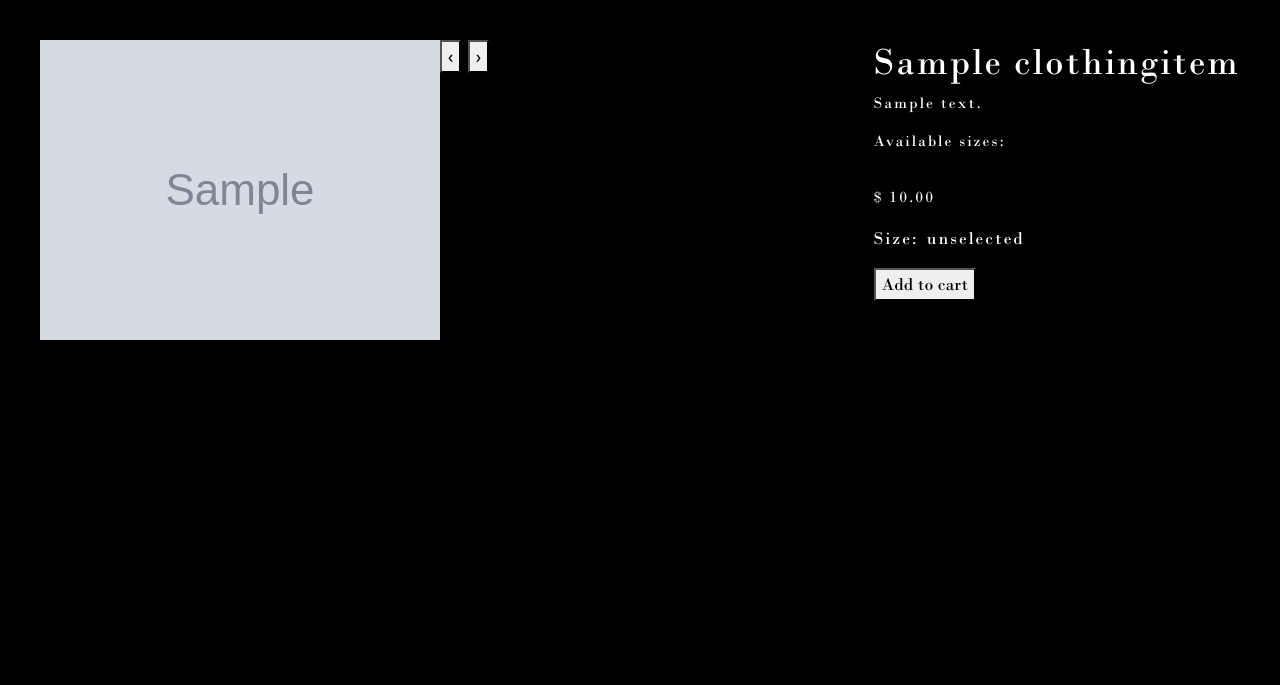
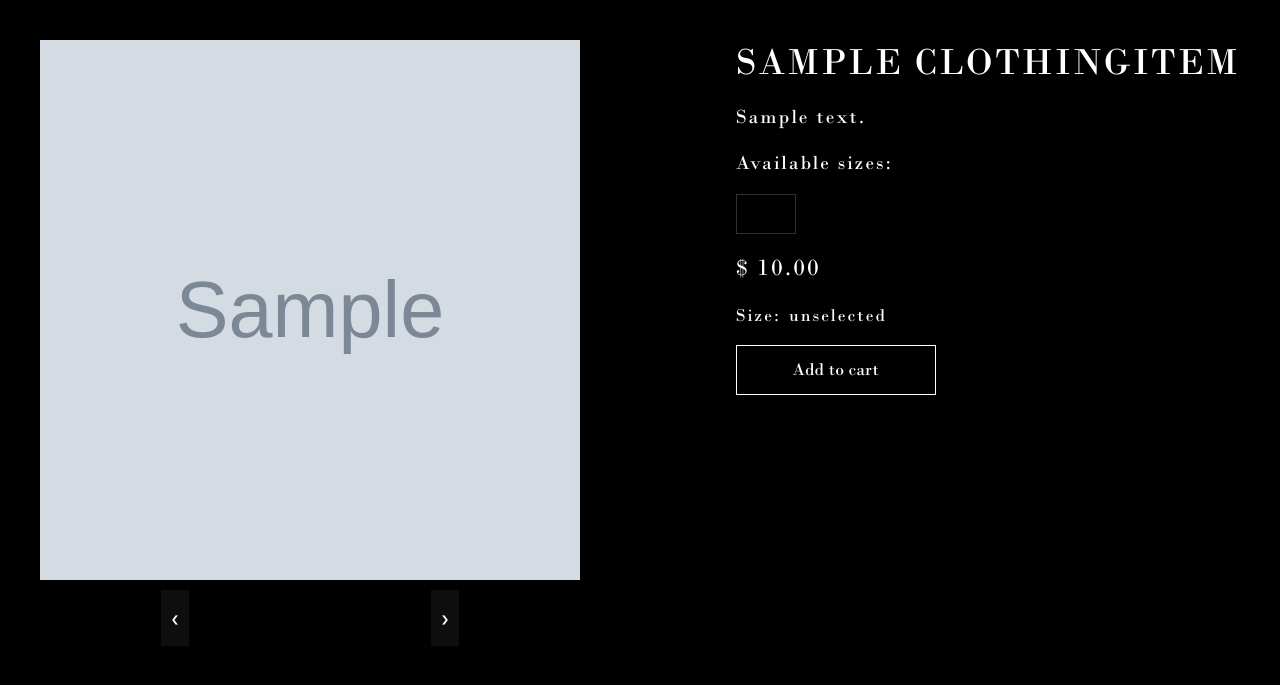
Before and after one commit to Basado0/django_onlineshop, a Django app: a page that uses onlineshop/main/templates/main/base.html in a window 1280 px wide. Shown: the part 70-755 px from the top of the page. Run offline with Django 5.2, Linux system fonts and the light colour scheme; tables that the repository leaves empty hold one stand-in row (values such as "Sample post"); grey boxes marked "Sample" are stand-in pictures; some libraries are stand-ins or nearby versions.

Commit message:
поправил list и detail html + стилизовал чуть-чуть

```diff
--- a/onlineshop/main/static/css/base.css
+++ b/onlineshop/main/static/css/base.css
@@ -241,4 +241,106 @@ input[type="number"]::-webkit-outer-spin-button{
 
 .card-info{
     padding-top: 15px;
+    color: #fff;
 }
+
+.detail-img {
+    position: relative;
+    display: flex;
+    flex-direction: column;
+    gap: 10px;
+    justify-content: center;
+}
+
+.detail-image {
+    width: 540px;
+    height: 540px;
+}
+
+.detail-image img{
+    width: 100%;
+    height: 100%;
+    object-fit: cover;
+}
+
+.image-nav {
+    display: flex;
+    justify-content: space-around;
+}
+
+.prev-btn, .next-btn {
+    background-color: #0e0e0e;
+    border: none;
+    cursor: pointer;
+    font-size: 24px;
+    padding: 10px;
+    color: #fff;
+
+}
+
+.detail-description {
+    margin-left: 40px;
+}
+
+.item-desc p {
+    font-size: 20px;
+}
+
+.available-sizes{
+    font-size: 20px;
+}
+
+.sizes-list {
+    padding: 0;
+}
+
+.size-name {
+    width: 60px;
+    height: 40px;
+    background-color: #000;
+    border: 1px solid #323232;
+    transition: all .3s ease;
+    color: #fff;
+}
+
+.price {
+    font-size: 24px;
+}
+
+.detail-price {
+    font-size: 24px;
+}
+
+.default-btn {
+    width: 200px;
+    height: 50px;
+    display: flex;
+    justify-content: center;
+    align-items: center;
+    border: 1px solid #fff;
+    background-color: #000;
+    color: #fff;
+}
+
+.default-btn:hover{
+    opacity: 0.7;
+    transition: all .4s ease;
+}
+
+.detail-selected{
+    border: 1px solid #fff;
+}
+
+.card-on-catalog:hover{
+    opacity: 1;
+}
+
+.card-on-catalog:hover .product-image {
+    transition: all .1s ease;
+    border: 3px solid var(--gold);
+}
+
+.card-on-catalog:hover .card-info{
+    transition: all .4s ease;
+    color: #ccaf6b;
+}
--- a/onlineshop/main/templates/main/base.html
+++ b/onlineshop/main/templates/main/base.html
@@ -11,9 +11,9 @@
 </head>
 <body>
     <header class="header sticky-top d-flex align-items-center">
-        <div class="header-logo">
+        <a class="header-logo" href="{% url 'main:catalog' %}">
             <img src="{% static 'img/rev.png' %}" alt="">
-        </div>
+        </a>
             {% comment %}<div class="search">
             <form action="" id="search-form" class="search_form d-flex" style="display:none;">
                 <input type="text" name="q" class="form_input" placeholder="Search">
--- a/onlineshop/main/templates/main/product/detail.html
+++ b/onlineshop/main/templates/main/product/detail.html
@@ -6,7 +6,9 @@
     <div class="detail-product d-flex justify-content-between">
         <div class="detail-img d-flex justify-content-center">
             {% for image in clothing_item.images.all %}
-                <img src="{{image.image.url}}" style="display: none;" alt="{{clothing_item.name}}" class="detail-image" data-index="{forloop.counter0}">
+                <div class="detail-image" style="display: none;" data-index="{forloop.counter0}">
+                    <img src="{{image.image.url}}" alt="{{clothing_item.name}}" >
+                </div>
             {% endfor %}
             <div class="image-nav">
                 <button class="prev-btn">&lsaquo;</button>
@@ -14,10 +16,12 @@
             </div>
         </div>
         <div class="detail-description">
-            <h2>{{clothing_item.name}}</h2>
-            <h3 class="item-desc">{{clothing_item.description|linebreaks}}</h3>
+            <h2 class="text-uppercase">{{clothing_item.name}}</h2>
+            <div class="item-desc">
+                <p>{{clothing_item.description|linebreaks}}</p>
+            </div>
             <div class="sizes">
-                <p>Available sizes:
+                <p><p class="available-sizes">Available sizes:</p>
                     <ul class="sizes-list d-flex gap-3">
                         {% for item_size in available_sizes  %}
                             <li class="size-name d-flex justify-content-center align-items-center" data-size="{{item_size.size.name}}">
--- a/onlineshop/main/templates/main/product/list.html
+++ b/onlineshop/main/templates/main/product/list.html
@@ -34,6 +34,7 @@
         <div class="product-list">
             <div class="card-container d-flex flex-wrap">
                 {% for item in clothing_items %}
+                    <a href="{% url 'main:clothing_item_detail' item.slug %}" class="card-on-catalog">
                         <div class="card">
                             {% if item.image %}
                                 <img src="{{item.image.url}}" alt="{{item.name}}" class="product-image">
@@ -43,6 +44,7 @@
                                 <p>${{item.get_price_with_discount}}</p>
                             </div>
                         </div>
+                    </a>
                 {% empty %}
                     <p>No products.</p>
                 {% endfor %}
```
Also changed, not shown: onlineshop/media/products/2025/05/03/-Exgym5pqikvK8m8t1nKA7yo5RqtI32lpzJuMWG9ENjDUFOQQrJAyKbSOqSoFOX1pn85_E6VFzSF.jpg (added), onlineshop/media/products/2025/05/03/5ZXbrxQG76yhBw7sZR-RtwbUb_QRY3eiOx1lCmRdeteV8PbhrS7vR8B0gfpFwGgBbaur_GWc9iM4.jpg (added), onlineshop/media/products/2025/05/03/6NmKYyp7OP5hg2PLoeAczyVQOXdWEbO55mSXtJlmZh2zaWDkPxljpj-Rtm_l6C1UIev2_irIXWwM.jpg (added), onlineshop/media/products/2025/05/03/CeBM-qWap_v97YzlRycJ_JHaIbbLkp_DajbkyEX75MkRlG5Qain6cTeyWF2GM7VcXE2V_CNioD6B.jpg (added), onlineshop/media/products/2025/05/03/FZHI2ddSQLuomT3D_DxTMIv3M0lcTvb_9xrtPlHD9PX0GvTksAsLy_8t_MN6tn1L979o_74iHHkr.jpg (added), onlineshop/media/products/2025/05/03/FZHI2ddSQLuomT3D_DxTMIv3M0lcTvb_9xrtPlHD9PX0GvTksAsLy_8t_MN6tn1L979o_cpQFoWD.jpg (added), onlineshop/media/products/2025/05/03/LoMp0Xqc4tyCq9ghG6fwDCB_orvIDX_zEK5-w52IgXkklf4l3OfSoCB1whqWMuGUvQc7_feHphIV.jpg (added), onlineshop/media/products/2025/05/03/Uw6Mv_y0vQVNN38wvOR39oQDUaUzlCbHeLmdchjQH_ihVwpIdvShRJ_ufiTDCmY8dwFi_wTNDGit.jpg (added), onlineshop/media/products/2025/05/03/VGh3lT8uGKM0MVlvgFL7z-_pCIjrPhQ6rqpdV2j8aCjkWXOJEuSDoToNgizfJJevOont_PgfzhSJ.jpg (added), onlineshop/media/products/2025/05/03/VGh3lT8uGKM0MVlvgFL7z-_pCIjrPhQ6rqpdV2j8aCjkWXOJEuSDoToNgizfJJevOont_WGryAEw.jpg (added), onlineshop/media/products/2025/05/03/XwC1hoHInRvmmeoQJHdl-BTUG8rC-398mfJc8Op8I4o74yZKnWMlTYMMr_f74njaPmIp_QSkhRVB.jpg (added), onlineshop/media/products/2025/05/03/a_kYjaLQ0-J4vHSA4PFJ06DVufq9c0cHahX4XggSS1-hk5mnN-rxAunqkPry3C3OB2VN_QPqRbPl.jpg (added), onlineshop/media/products/2025/05/03/lJmICgB_tCx15rgX0JiguyISwq0SPMCqyXR4n5YEiWz3SYFm2gl5p7j8FFPvzxjVSDix_vos0E3K.jpg (added), onlineshop/media/products/2025/05/03/l_XSnZSe6s-chNHypy6wuw2PmjDaR9mDy0aLfdvc5Tf1ShZTURVY-P7wObax7T1IFRzx_iCeBVQi.jpg (added), 2 more files. Lines whose indentation alone changed are shown as unchanged.
